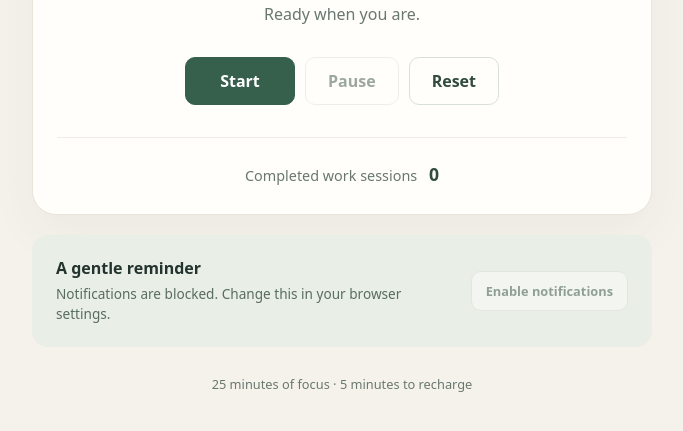
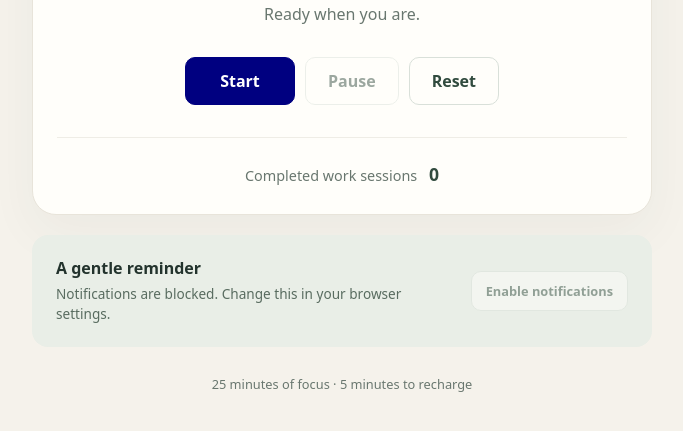
Before and after one commit to Rysin/Pomodoro-Timer, a website built with Vite: page index.html in a window 1280 px wide. Shown: the part 493-924 px from the top of the page, without its empty margins (298-981 px from the left). Built offline with nearby package versions, Linux system fonts and the light colour scheme.

Commit message:
style: make Start and Resume navy blue
Co-authored-by: Copilot <223556219+Copilot@users.noreply.github.com>

```diff
--- a/src/style.css
+++ b/src/style.css
@@ -1,4 +1,5 @@
 :root {
+  --primary-button-color: #000080;
   font-family: system-ui, -apple-system, BlinkMacSystemFont, "Segoe UI", sans-serif;
   color: #23332d;
   background: #f5f2eb;
@@ -23,7 +24,7 @@ h1 { margin: 12px 0 8px; font-family: Georgia, serif; font-size: clamp(2.4rem, 7
 .status { min-height: 1.5em; color: #69776f; }
 .controls { display: flex; justify-content: center; flex-wrap: wrap; gap: 10px; margin: 30px 0 32px; }
 .controls button, .notifications button { border: 1px solid #d9e0d9; border-radius: 10px; padding: 12px 22px; background: #fffefa; color: #314b3e; font-weight: 650; }
-.controls button.primary { background: #365f4c; border-color: #365f4c; color: white; min-width: 110px; }
+.controls button.primary { background: var(--primary-button-color); border-color: var(--primary-button-color); color: white; min-width: 110px; }
 .controls button:not(:disabled):hover, .notifications button:not(:disabled):hover { filter: brightness(.94); }
 .session-count { border-top: 1px solid #efede6; margin: 0; padding-top: 24px; color: #69776f; font-size: .9rem; }
 .session-count strong { margin-left: 8px; color: #314b3e; font-size: 1.1rem; }
```
